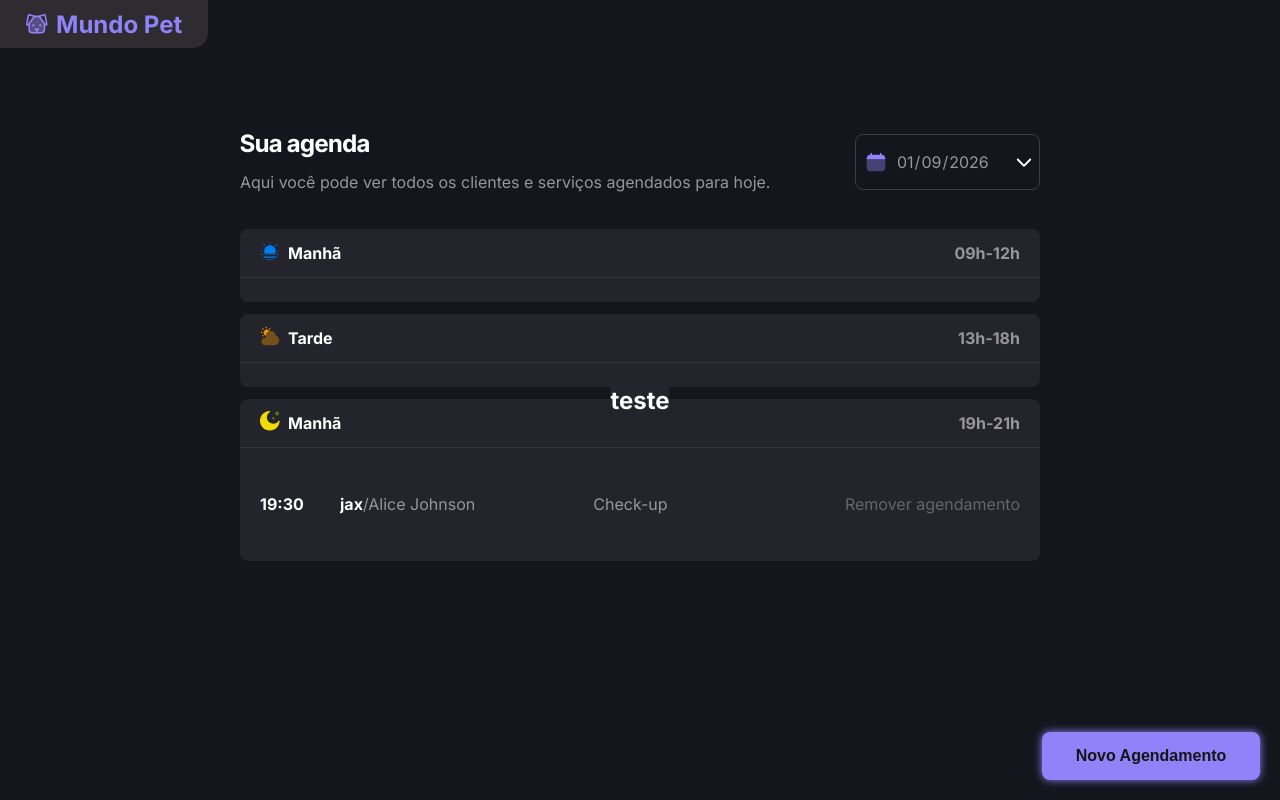
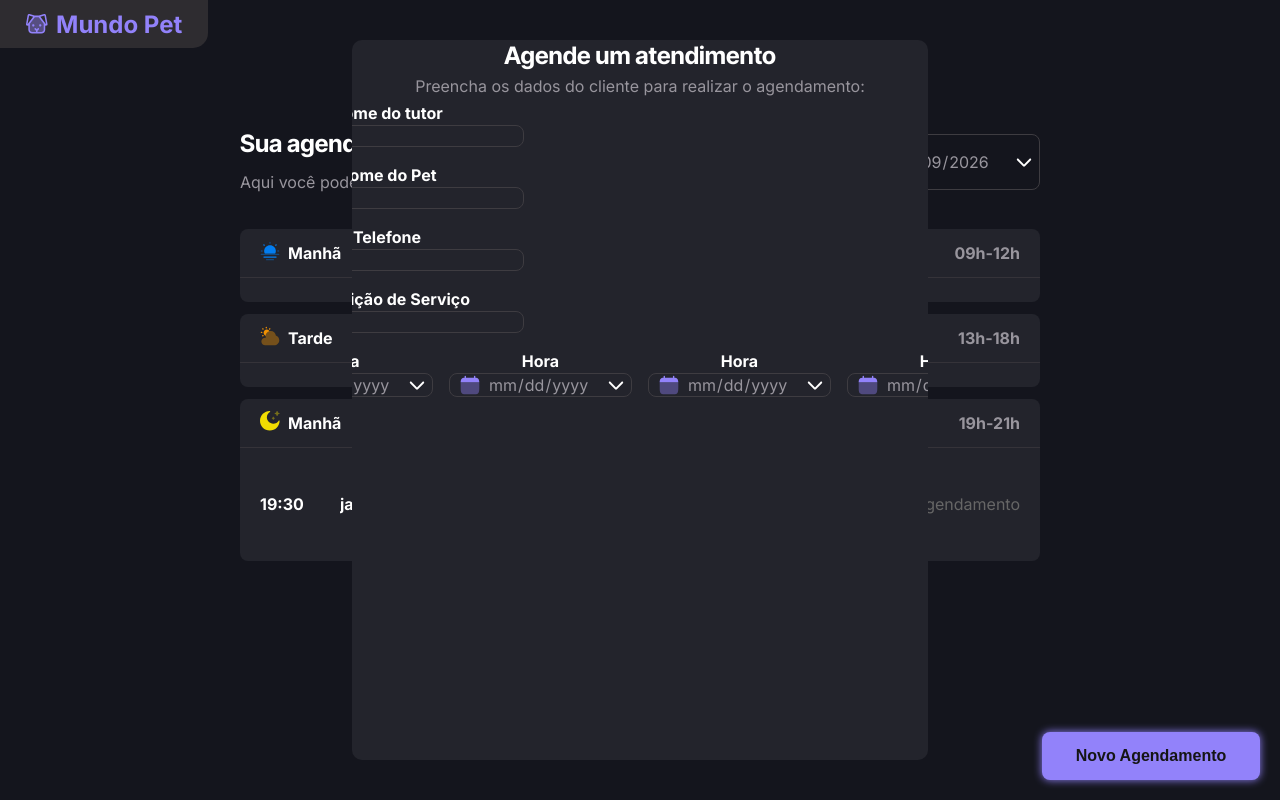
Before and after one commit to Lucas-O-S/PetShopSite, a website built with webpack: page src/index.html in a window 1280 px wide. Both pictures are taken after a click on the element "Novo Agendamento". Built offline with nearby package versions, Linux system fonts and the light colour scheme; data requests are answered from the project's data file; a web font is replaced by a local one.

Commit message:
Fix: construindo modal

```diff
--- a/src/pages/scheduleModal.html
+++ b/src/pages/scheduleModal.html
@@ -1,5 +1,90 @@
 <template id="schedule-modal">
- <div class="scheduleModal-container">
-    <H2>teste</H2>
- </div>
+
+   <div class="scheduleModal-container">
+
+   <div class="scheduleModal-header">
+
+      <h1>Agende um atendimento</h1>
+      <p>Preencha os dados do cliente para realizar o agendamento:</p>
+
+
+      <form id="newScheduleForm">
+
+         <div class="fieldArea"">
+
+            <div class="fieldArea-item">
+               <label for="TutorName">Nome do tutor</label>
+               <div class="customInput">
+                  <img class="icon" src="./assets/svg/Calendar-Minimalistic--Streamline-Solar.svg" alt="calendario" srcset="">
+                  <input type="text" id="TutorName" name="TutorName" required />
+               </div>
+            </div>
+
+            <div class="fieldArea-item">
+               <label for="PetName">Nome do Pet</label>
+               <div class="customInput">
+                  <img class="icon" src="./assets/svg/Calendar-Minimalistic--Streamline-Solar.svg" alt="calendario" srcset="">
+                  <input type="text" id="PetName" name="PetName" required />
+               </div>
+            </div>
+
+            <div class="fieldArea-item">
+               <label for="Telefone">Telefone</label>
+               <div class="customInput">
+                  <img class="icon" src="./assets/svg/Calendar-Minimalistic--Streamline-Solar.svg" alt="calendario" srcset="">
+                  <input type="text" id="Telefone" name="Telefone" required />
+               </div>
+            </div>
+
+            <div class="fieldArea-item">
+               <label for="Service">Descrição de Serviço</label>
+               <div class="customInput">
+                  <img class="icon" src="./assets/svg/Calendar-Minimalistic--Streamline-Solar.svg" alt="calendario" srcset="">
+                  <input type="text" id="Service" name="Service" required />
+               </div>
+            </div>
+
+            <div class="fieldRow">
+
+               <div class="fieldArea-item">
+                  <label for="TutotName">Data</label>
+                  <div class="customInput">
+                     <img class="icon" src="./assets/svg/Calendar-Minimalistic--Streamline-Solar.svg" alt="calendario" srcset="">
+                     <input type="date" id="TutorName" name="TutotName" required />
+                  </div>
+               </div>
+
+               <div class="fieldArea-item">
+                  <label for="Hour">Hora</label>
+                  <div class="customInput">
+                     <img class="icon" src="./assets/svg/Calendar-Minimalistic--Streamline-Solar.svg" alt="calendario" srcset="">
+                     <input type="date" id="Hour" name="Hour" required />
+                  </div>
+               </div>
+
+               <div class="fieldArea-item">
+                  <label for="Hour">Hora</label>
+                  <div class="customInput">
+                     <img class="icon" src="./assets/svg/Calendar-Minimalistic--Streamline-Solar.svg" alt="calendario" srcset="">
+                     <input type="date" id="Hour" name="Hour" required />
+                  </div>
+               </div>
+
+               <div class="fieldArea-item">
+                  <label for="Hour">Hora</label>
+                  <div class="customInput">
+                     <img class="icon" src="./assets/svg/Calendar-Minimalistic--Streamline-Solar.svg" alt="calendario" srcset="">
+                     <input type="date" id="Hour" name="Hour" required />
+                  </div>
+               </div>
+
+            </div>
+
+
+      </form>
+
+   </div>
+
+</div>
+
 </template>
--- a/src/styles/index.css
+++ b/src/styles/index.css
@@ -200,6 +200,7 @@ button h2{
         margin-top: 1rem;
         max-width: 80%;
         padding-bottom: 3rem;
+        flex: 1;
     }
 
 
@@ -209,12 +210,16 @@ button h2{
 
 
     #newScheduleButton{
+        margin-top: 0rem;
+        position: static;
+        bottom: 0;
+        left: 0;
         width: 100%;
-        position: static;
         display: flex;
         justify-content: center;
         background-color: var(--background-tertiary);
-        padding: 2rem 0 2rem;
+        padding: 1.5rem 0;
+        z-index: 1000;
     }
 
     #newScheduleButton button{
@@ -225,9 +230,16 @@ button h2{
         border-radius: 0.75rem;
     }
 
+    .scheduleCard{
+        width: 100%;
+        min-width: 15rem; /* 320px – largura mínima tipo tabela mobile */
+    }
+
+
     .scheduleCard table {
         display: block;
         width: 100%;
+
     }
 
     .scheduleCard tbody {
--- a/src/styles/inputs.css
+++ b/src/styles/inputs.css
@@ -1,3 +1,9 @@
+input{
+    all: unset;
+    text-align: left;
+    max-width: 100%;
+}
+
 input[type="date"]::-webkit-calendar-picker-indicator{
     opacity: 0;
 }
@@ -8,7 +14,6 @@ input[type="date"] {
     max-width: 100%;
     background: url("../assets/svg/arrowDown.svg") no-repeat right 0.3125rem center; /* 5px */
     background-size: 1.25rem;   /* 20px */
-    padding-right: 2.5rem;      /* 40px */
 }
 
 .customInput {
--- a/src/styles/modal.css
+++ b/src/styles/modal.css
@@ -1,10 +1,28 @@
 @import './color.css';
+@import "text.css";
+@import "inputs.css";
+@import "global.css";
+
+#schedule-modal{
+    position: fixed;
+    inset: 0;
+    display: flex;
+    align-items: center;
+    justify-content: center;
+}
 
 .scheduleModal-container {
 
+    min-width: 45%;
+    min-height: 90%;
+    width: 29.813rem;
+    height: 40rem;
+
+    border-radius: 0.625rem;
+
     display: flex;
     flex-direction: column;
-    position: absolute;
+    position: fixed;
 
     top: 50%;
     left: 50%;
@@ -17,5 +35,27 @@
     padding: 0;
     margin: 0;
 
+    overflow-y: auto;
+
     text-align: center;
 }
+
+.fieldArea{
+    display: flex;
+    flex-direction: column;
+    align-items: flex-start;
+}
+
+.fieldArea .fieldArea-item {
+    margin-bottom: 1rem ;
+}
+
+.fieldRow{
+    display: flex;
+    gap: 1rem;
+}
+
+.fieldRow > *{
+    flex: 1 1 10rem;
+    min-width: 0;
+}
--- a/src/styles/text.css
+++ b/src/styles/text.css
@@ -31,7 +31,7 @@ header{
     font-size: 1rem;            /* 16px */
 }
 
-h3{
+h3, label{
     font-size: 1rem;            /* 16px */
     font-weight: bold;
     line-height: 1.5rem;        /* 24px */
```
